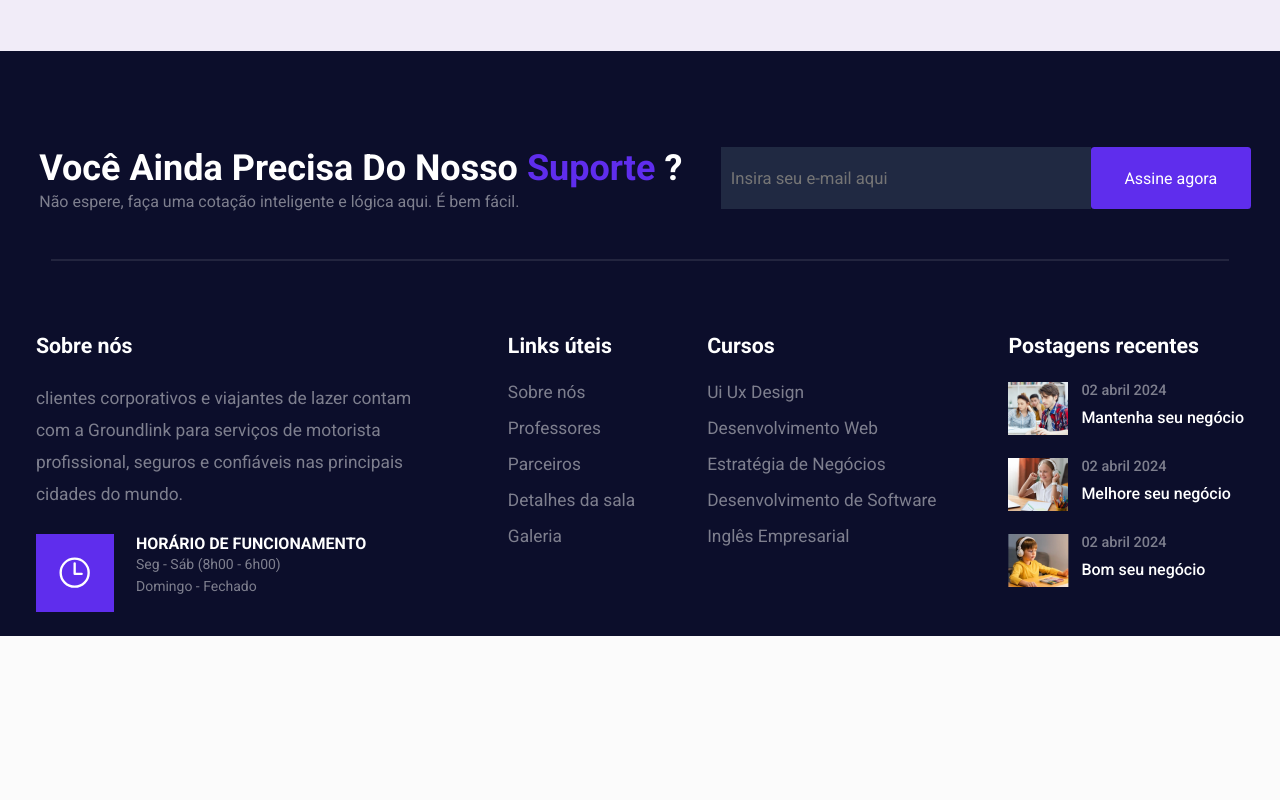
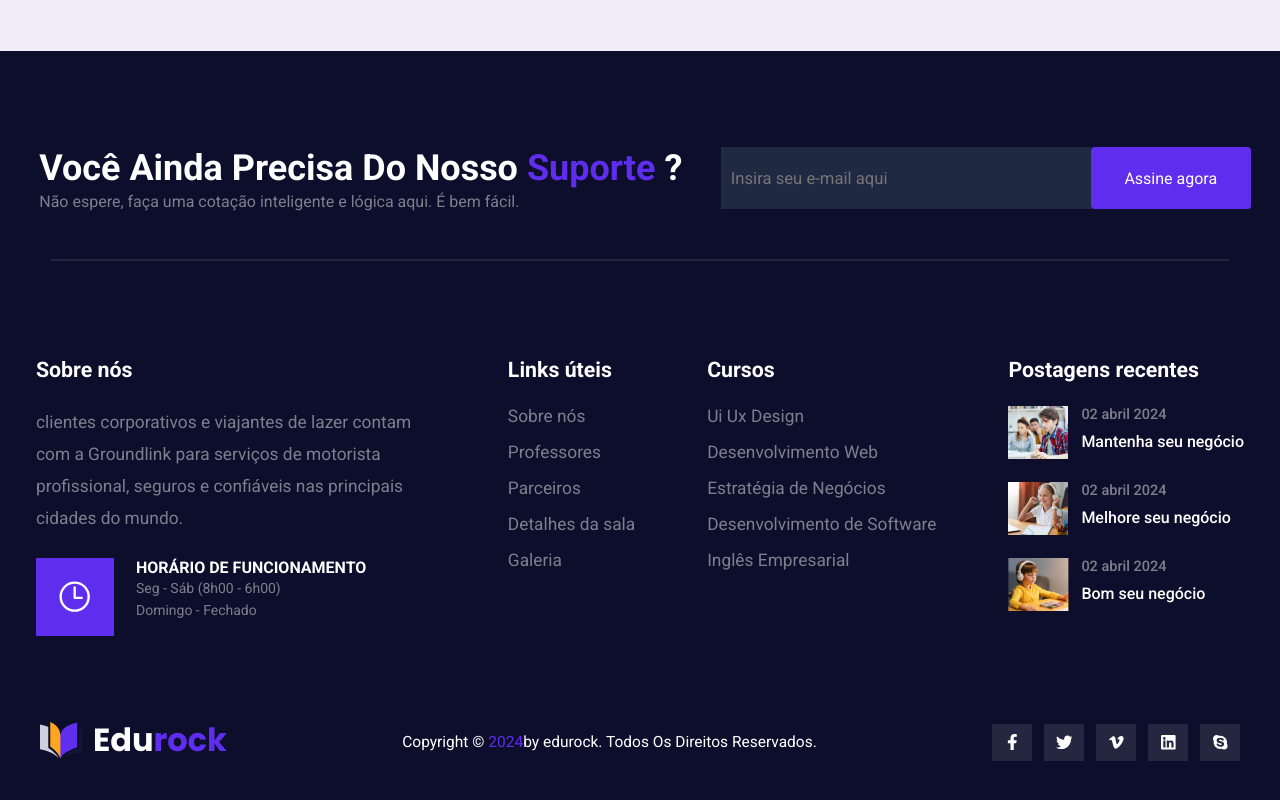
Before and after one commit to Romulo-aquila/Edurock-LadingPage, a React (Vite) app: page / in a window 1280 px wide. Shown: the part 6706-7506 px from the top of the page. Before the commit the page ends 7342 px from the top, so only its background shows below. Built offline with nearby package versions, Linux system fonts and the light colour scheme.

Commit message:
Finalizando Footer

```diff
--- a/src/components/Footer.jsx
+++ b/src/components/Footer.jsx
@@ -1,5 +1,6 @@
 import styled from "styled-components";
 import FooterBtm from "./FooterBtm";
+import FooterEnd from "./FooterEnd";
 
 function Footer() {
     const Container = styled.footer`
@@ -79,7 +80,7 @@ function Footer() {
     `;
 
     const Hr = styled.hr`
-        margin: 3rem 0 4.5rem 0;
+        margin: 3rem 0 1.5rem 0;
         border: 0.1px solid white;
         opacity: 9.5%;
         width: 92%;
@@ -107,6 +108,7 @@ function Footer() {
         </FooterTop>
         <Linear><Hr/></Linear>
         <FooterBtm/>
+        <FooterEnd/>
     </Container>
   )
 }
--- a/src/components/FooterBtm.jsx
+++ b/src/components/FooterBtm.jsx
@@ -6,6 +6,7 @@ function FooterBtm() {
         display: flex;
         flex-direction: row;
         justify-content: space-around;
+        padding-top: 4.5rem;
     `;
 
     const AboutContent = styled.div`
--- /dev/null
+++ b/src/components/FooterEnd.jsx
@@ -0,0 +1,80 @@
+import styled from "styled-components";
+import { FaFacebookF } from "react-icons/fa";
+import { FaTwitter } from "react-icons/fa";
+import { IoLogoVimeo } from "react-icons/io";
+import { FaLinkedin } from "react-icons/fa";
+import { FaSkype } from "react-icons/fa";
+
+function FooterEnd() {
+    const FooterEnd = styled.div`
+        display: flex;
+        flex-direction: row;
+        justify-content: space-between;
+        align-items: center;
+        padding: 3.5rem 40px;
+        color: #fff;
+    `;
+
+    const LogoDiv = styled.div``;
+
+    const Logo = styled.img``;
+
+    const Copyright = styled.p`
+        font-size: 15.5px;
+    `;
+
+    const PurpleYear = styled.span`
+        color: #5f2ded;
+    `;
+
+    const SocialMidiaList = styled.div`
+        display: flex;
+        flex-direction: row;
+        gap: 12px;
+    `;
+
+    const SocialMidia = styled.span`
+        width: 40px;
+        height: 37px;
+        background-color: #252741;
+        transition: 0.2s;
+        font-size: 12.5pt;
+
+        &:hover {
+            background-color: #5f2ded;
+        }
+
+    `;
+
+    const SMlink = styled.a`
+        width: 100%;
+        height: 100%;
+        text-decoration: none;
+        color: #ffffff;
+        display: flex;
+        flex-direction: row;
+        justify-content: center;
+        align-items: center;
+
+    `;
+
+    return (
+        <FooterEnd>
+            <LogoDiv>
+                <Logo src="assets/logo_2.png" alt=""/>
+            </LogoDiv>
+            <Copyright>Copyright © <PurpleYear>2024</PurpleYear>
+             by edurock. Todos Os Direitos Reservados. </Copyright>
+            <SocialMidiaList>
+            <SocialMidia><SMlink href="*"><FaFacebookF/></SMlink></SocialMidia>
+            <SocialMidia><SMlink href="*"><FaTwitter/></SMlink></SocialMidia>
+            <SocialMidia><SMlink href="*"><IoLogoVimeo/></SMlink></SocialMidia>
+            <SocialMidia><SMlink href="*"><FaLinkedin/></SMlink></SocialMidia>
+            <SocialMidia><SMlink href="*"><FaSkype/></SMlink></SocialMidia>
+
+            </SocialMidiaList>
+        </FooterEnd>
+    )
+}
+
+export default FooterEnd;
```
Also changed, not shown: public/assets/logo_2.png (added).
